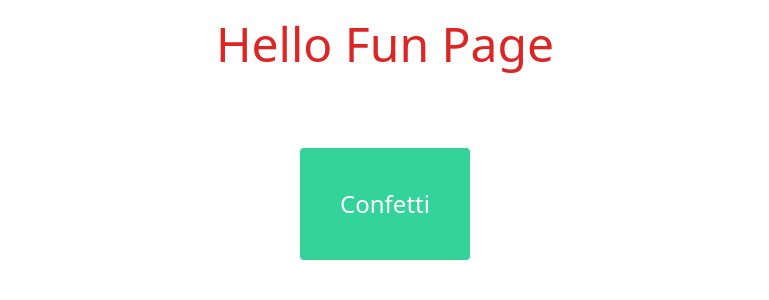
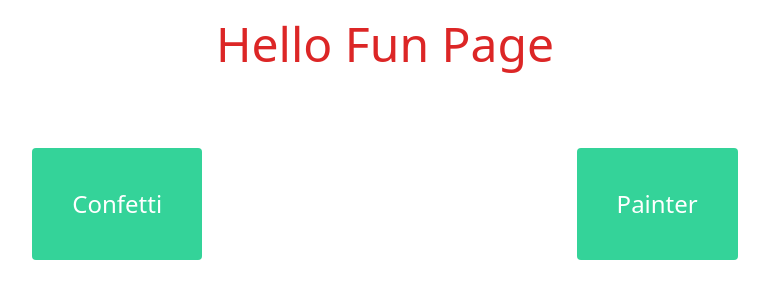
Before and after one commit to Adi-df/nextjs, a Next.js app: page / in a window 1280 px wide. Shown: the top 300 px of the page, without its empty margins (255-1024 px from the left). Built offline with nearby package versions, Linux system fonts and the light colour scheme.

Commit message:
Add Paint link

```diff
--- a/pages/confetti/index.js
+++ b/pages/confetti/index.js
@@ -1,7 +1,7 @@
 import Head from "next/head";
 import Confetti from "canvas-confetti";
 import Cannon from "../../components/cannon";
-import Homebutton from "../../components/homebutton";
+import HomeButton from "../../components/homebutton";
 
 export default function Home() {
     let cannons = {
@@ -36,7 +36,7 @@ export default function Home() {
                 <title>Confetti</title>
                 <link rel="icon" href="/favicon.ico" />
             </Head>
-            <Homebutton handleClick={() => Confetti.reset()} />
+            <HomeButton handleClick={() => Confetti.reset()} />
             <h1 className="text-red-600 text-5xl">Hello Confetti</h1>
             <div className="mt-10 flex w-full h-full justify-between flex-col">
                 <h2 className="text-2xl mb-5">Play with cannon confetti</h2>
--- a/pages/index.js
+++ b/pages/index.js
@@ -2,7 +2,7 @@ import Head from "next/head";
 import HomeLink from "../components/homelink";
 
 export default function Home() {
-    let links = ["Confetti"];
+    let links = ["Confetti", "Painter"];
 
     return (
         <div className="text-center p-5">
```
